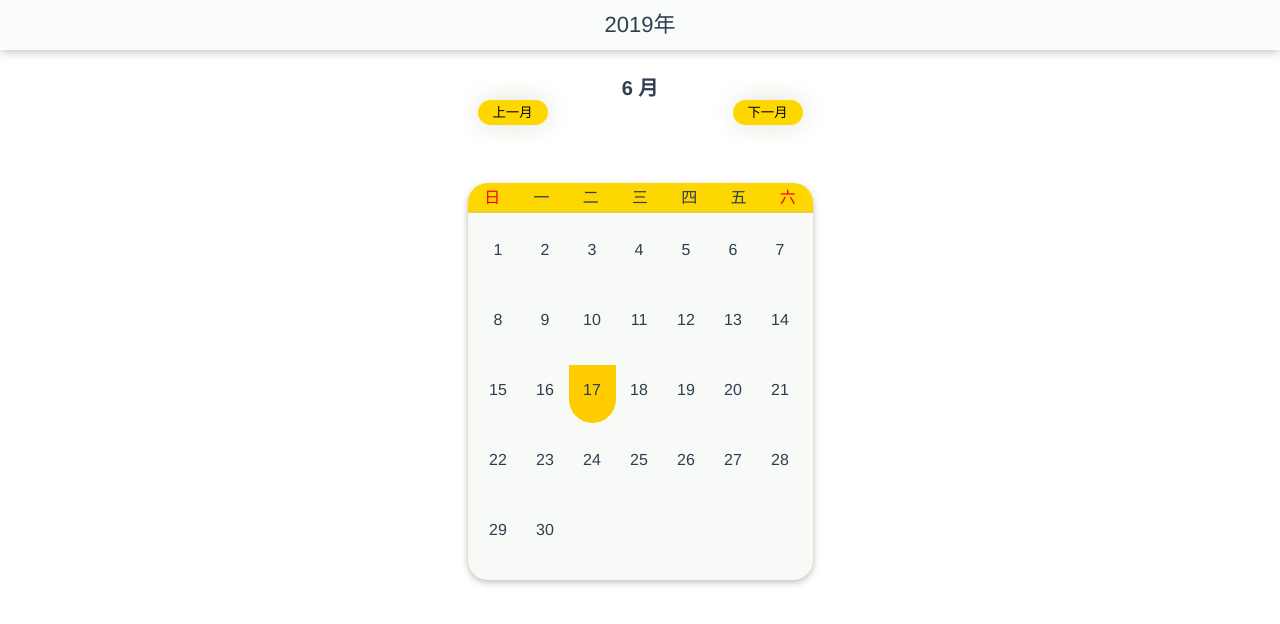
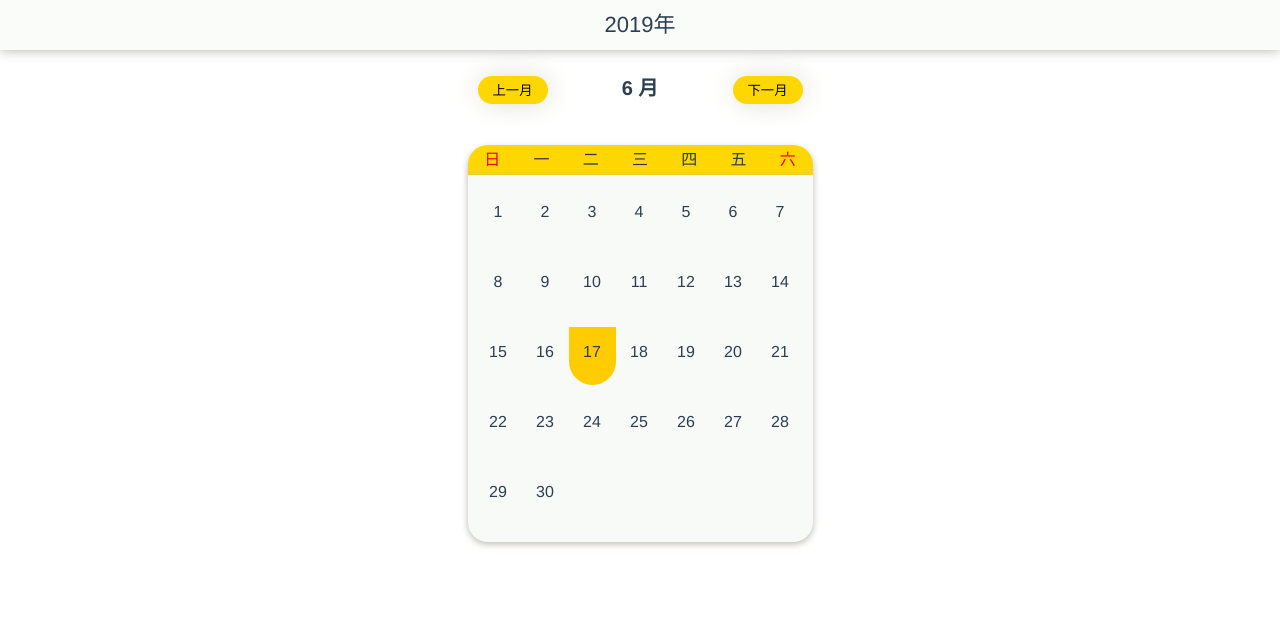
Before and after one commit to ITLYH/calendar, a Vue app: page / in a window 1280 px wide. Shown: the top 624 px of the page. Built offline with nearby package versions, Linux system fonts and the light colour scheme.

Commit message:
2019年6月17日 18:55:26

```diff
--- a/src/components/calender.vue
+++ b/src/components/calender.vue
@@ -178,19 +178,19 @@ body {
 
 #btnLeft {
     position: absolute;
-    top: 50px;
+    top: 26px;
     left: 25px;
 }
 
 #btnRight {
     position: absolute;
-    top: 50px;
+    top: 26px;
     right: 25px;
 }
 
 .btn {
     width: 70px;
-    height: 25px;
+    height: 28px;
     border: 0px;
     background-color: gold;
     border-radius: 15px;
@@ -208,7 +208,7 @@ body {
     border-top-left-radius: 20px;
     border-top-right-radius: 20px;
     box-shadow: 0px 3px 7px #bbb9b0;
-    margin-top: 80px;
+    margin-top: 0px;
 }
 
 .week {
```
Also changed, not shown: 7 other files (tests, documents, lock files or other folders).
